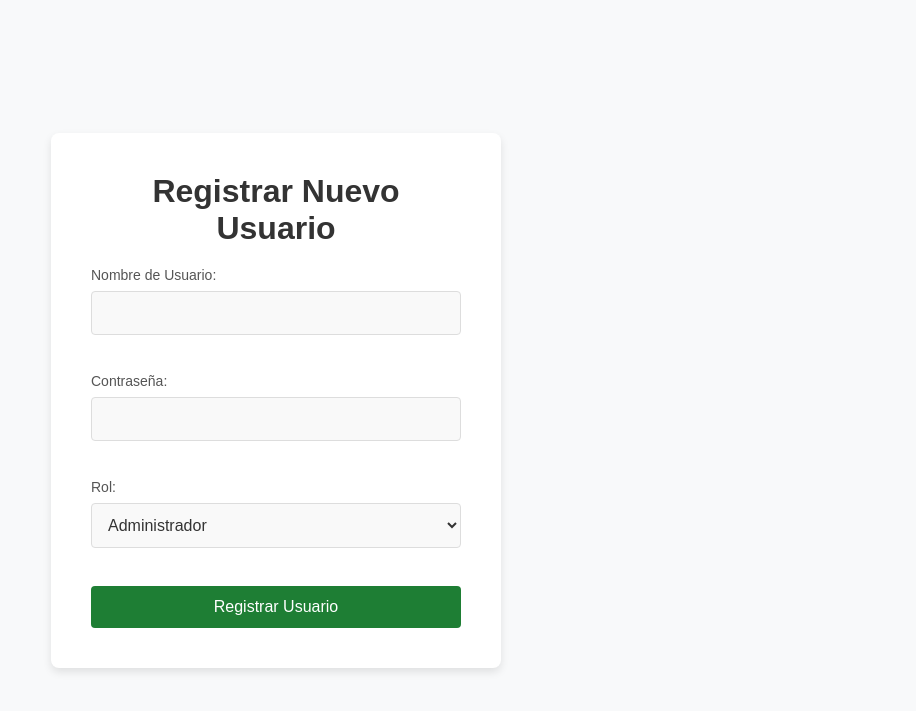
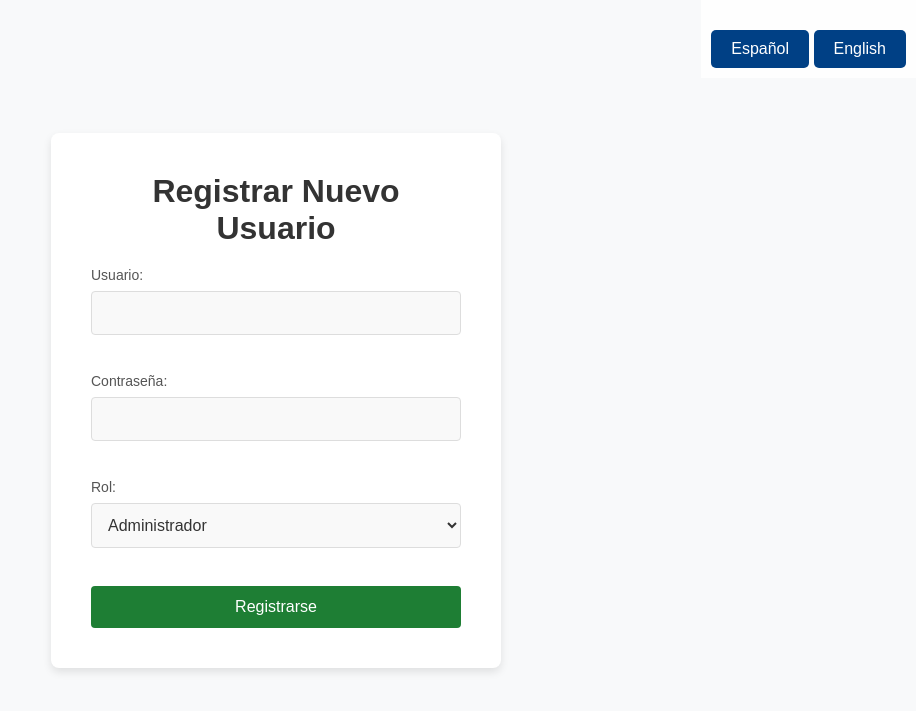
Before and after one commit to Bryan12sd/Gestion_Eventos, a PHP site: page /registro.php in a window 1280 px wide. Shown: the top 711 px of the page, without its empty margins (364-1280 px from the left). Run offline with PHP 8.4, Linux system fonts and the light colour scheme.

Commit message:
feat:add language for register

```diff
--- a/css/registro.css
+++ b/css/registro.css
@@ -105,3 +105,24 @@ a {
     text-decoration: none;
     margin-top: 10px;
 }
+.language  {
+    display: inline-block;
+    margin-top: 20px;
+    text-decoration: none;
+    color: #fff;
+    background-color: #004085;
+    padding: 10px 20px;
+    border-radius: 5px;
+}
+
+a:hover {
+    text-decoration: underline;
+}
+.language-switcher {
+    position: fixed; /* Posiciona el contenedor de manera fija */
+    top: 0;          /* En la parte superior de la pantalla */
+    right: 0;        /* En la esquina derecha */
+    padding: 10px;   /* Espacio alrededor de los enlaces */
+    background-color: rgba(255, 255, 255, 0.8); /* Fondo semi-transparente */
+    z-index: 1000;   /* Asegura que se superponga al contenido */
+}
--- a/lang/es.php
+++ b/lang/es.php
@@ -48,11 +48,10 @@ return [
     'register_location' => 'Registrar Ubicación',
     'back_to_locations' => 'Volver a las Ubicaciones',
     'no_contacts' => 'No hay contactos registrados.',
-
-
-
-
-
+    'register_user' => 'Registrar Nuevo Usuario',
+    'role' => 'Rol',
+    'admin' => 'Administrador',
+    'employee' => 'Empleado',
 
 ];
 ?>
--- a/registro.php
+++ b/registro.php
@@ -1,7 +1,7 @@
 <?php
-
+session_start();
 include 'db/config.php';
-
+include 'config.php';
 // Manejar el envío del formulario
 if ($_SERVER['REQUEST_METHOD'] == 'POST') {
     $username = $_POST['username'];
@@ -42,31 +42,33 @@ if ($_SERVER['REQUEST_METHOD'] == 'POST') {
 
 <body>
     <div class="container">
-        <h1>Registrar Nuevo Usuario</h1>
-
+        <h1><?= $translations['register_user']; ?></h1>
+        <div class="language-switcher">
+            <a class='language' href="switch_lang.php?lang=es">Español</a>
+            <a class='language' href="switch_lang.php?lang=en">English</a>
+        </div>
         <!-- Mostrar mensaje -->
         <?php if (isset($mensaje)): ?>
-            <p style="color: green;"><?php echo $mensaje; ?></p>
+            <p style="color: green;"><?= $mensaje; ?></p>
         <?php endif; ?>
 
         <form action="registro.php" method="POST">
-            <label for="username">Nombre de Usuario:</label>
+            <label for="username"><?= $translations['username']; ?>:</label>
             <input type="text" id="username" name="username" required><br><br>
 
-            <label for="password">Contraseña:</label>
+            <label for="password"><?= $translations['password']; ?>:</label>
             <input type="password" id="password" name="password" required><br><br>
 
-            <label for="rol">Rol:</label>
+            <label for="rol"><?= $translations['role']; ?>:</label>
             <select id="rol" name="rol" required>
-                <option value="admin">Administrador</option>
-                <option value="empleado">Empleado</option>
+                <option value="admin"><?= $translations['admin']; ?></option>
+                <option value="empleado"><?= $translations['employee']; ?></option>
             </select><br><br>
 
-            <button type="submit">Registrar Usuario</button>
+            <button type="submit"><?= $translations['register']; ?></button>
         </form>
+    </div>
 
-
-    </div>
 </body>
 
 </html>
```
Also changed, not shown: lang/en.php (+5 -3 lines).
